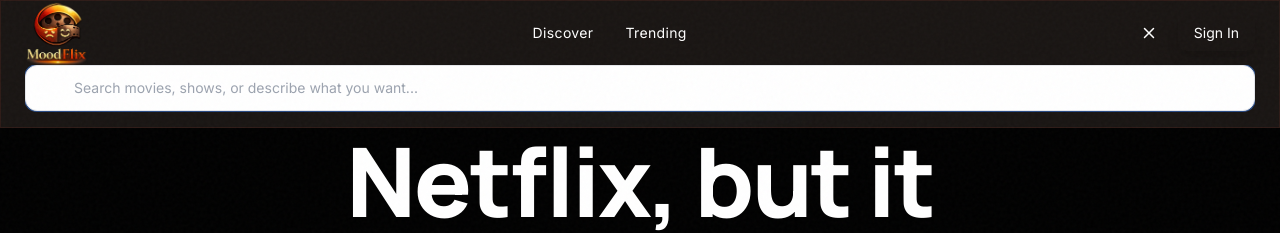
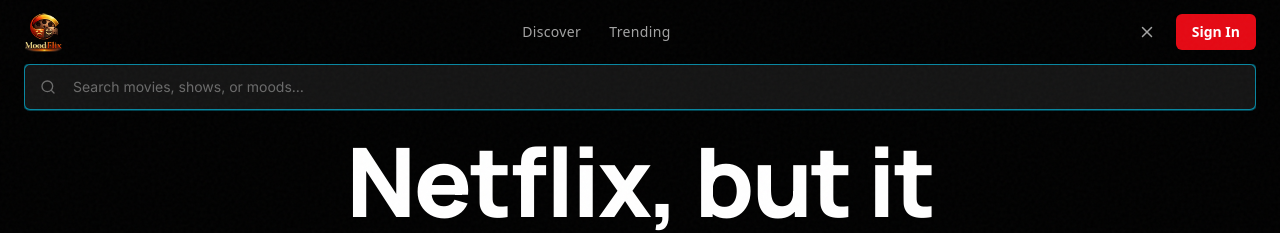
Before and after one commit to SyedGoharHussain/Moodflix, a React (Vite) app in the folder client/: page / in a window 1280 px wide. Both pictures are taken after a click on the button "Toggle search". Shown: the top 233 px of the page. Built offline with nearby package versions, Linux system fonts and the light colour scheme; no server answers.

Commit message:
navbar + skeleton

```diff
--- a/client/src/components/Navbar.jsx
+++ b/client/src/components/Navbar.jsx
@@ -1,7 +1,7 @@
-import { useState } from 'react'
-import { Link, useNavigate } from 'react-router-dom'
+import { useState, useEffect } from 'react'
+import { Link, useLocation, useNavigate } from 'react-router-dom'
 import { motion, AnimatePresence } from 'framer-motion'
-import { FiSearch, FiUser, FiMenu, FiX, FiLogOut } from 'react-icons/fi'
+import { FiSearch, FiUser, FiLogOut, FiX } from 'react-icons/fi'
 import { useAuthStore, useUIStore } from '../store/index.js'
 import logo from '../assets/logo.png'
 
@@ -10,7 +10,17 @@
   const { searchOpen, toggleSearch } = useUIStore()
   const [query, setQuery] = useState('')
   const [menuOpen, setMenuOpen] = useState(false)
+  const [scrolled, setScrolled] = useState(false)
+  const location = useLocation()
   const navigate = useNavigate()
+  const onLanding = location.pathname === '/'
+
+  useEffect(() => {
+    const onScroll = () => setScrolled(window.scrollY > 16)
+    onScroll()
+    window.addEventListener('scroll', onScroll, { passive: true })
+    return () => window.removeEventListener('scroll', onScroll)
+  }, [])
 
   const handleSearch = (e) => {
     e.preventDefault()
@@ -27,68 +37,52 @@
     navigate('/')
   }
 
+  const navBg = onLanding && !scrolled
+    ? 'bg-transparent'
+    : 'bg-bg-base/95 backdrop-blur border-b border-line-subtle'
+
   return (
-    <nav className="fixed top-0 left-0 right-0 z-50 glass">
+    <nav className={`fixed top-0 left-0 right-0 z-50 transition-colors duration-300 ${navBg}`}>
       <div className="max-w-7xl mx-auto px-4 sm:px-6">
         <div className="flex items-center justify-between h-16">
-          {/* Logo */}
-          <Link to="/" className="flex items-center gap-2 group">
-            <img src={logo} alt="MoodFlix" className="h-16 w-auto" />
+          <Link to="/" className="flex items-center gap-2">
+            <img src={logo} alt="MoodFlix" className="h-10 w-auto" />
           </Link>
 
-          {/* Center Nav Links */}
-          <div className="hidden md:flex items-center gap-8">
-            <Link to="/dashboard" className="text-ash hover:text-parchment text-sm font-body tracking-wide transition-colors">
-              Discover
-            </Link>
-            <Link to="/dashboard" className="text-ash hover:text-parchment text-sm font-body tracking-wide transition-colors">
-              Trending
-            </Link>
+          <div className="hidden md:flex items-center gap-7">
+            <Link to="/dashboard" className="text-ink-dim hover:text-ink text-sm font-medium tracking-wide transition-colors">Discover</Link>
+            <Link to="/dashboard" className="text-ink-dim hover:text-ink text-sm font-medium tracking-wide transition-colors">Trending</Link>
             {isAuthenticated && (
-              <Link to="/profile" className="text-ash hover:text-parchment text-sm font-body tracking-wide transition-colors">
-                My Library
-              </Link>
+              <Link to="/profile" className="text-ink-dim hover:text-ink text-sm font-medium tracking-wide transition-colors">My Library</Link>
             )}
           </div>
 
-          {/* Right Actions */}
           <div className="flex items-center gap-3">
-            {/* Search Toggle */}
-            <button onClick={toggleSearch} className="p-2 rounded-full hover:bg-stone-mid text-ash hover:text-parchment transition-all">
+            <button onClick={toggleSearch} className="p-2 rounded-full hover:bg-bg-hover text-ink-dim hover:text-ink transition-all" aria-label="Toggle search">
               {searchOpen ? <FiX size={18} /> : <FiSearch size={18} />}
             </button>
 
             {isAuthenticated ? (
               <div className="relative">
-                <button
-                  onClick={() => setMenuOpen(!menuOpen)}
-                  className="flex items-center gap-2 p-2 rounded-full hover:bg-stone-mid transition-all"
-                >
-                  <div className="w-8 h-8 rounded-full bg-gradient-to-br from-rust to-rust-pale flex items-center justify-center">
-                    <span className="text-xs font-bold text-parchment">
-                      {user?.username?.[0]?.toUpperCase() || 'U'}
+                <button onClick={() => setMenuOpen(!menuOpen)} className="flex items-center gap-2 p-1.5 rounded-full hover:bg-bg-hover transition-all" aria-label="Account menu">
+                  <div className="w-8 h-8 rounded-full bg-accent-red flex items-center justify-center">
+                    <span className="text-xs font-bold text-white">
+                      {user?.username?.[0]?.toUpperCase() || user?.email?.[0]?.toUpperCase() || 'U'}
                     </span>
                   </div>
                 </button>
                 <AnimatePresence>
                   {menuOpen && (
                     <motion.div
-                      initial={{ opacity: 0, y: -10, scale: 0.95 }}
-                      animate={{ opacity: 1, y: 0, scale: 1 }}
-                      exit={{ opacity: 0, y: -10, scale: 0.95 }}
-                      className="absolute right-0 mt-2 w-48 glass rounded-xl overflow-hidden shadow-2xl"
+                      initial={{ opacity: 0, y: -8 }}
+                      animate={{ opacity: 1, y: 0 }}
+                      exit={{ opacity: 0, y: -8 }}
+                      className="absolute right-0 mt-2 w-48 surface overflow-hidden shadow-2xl"
                     >
-                      <Link
-                        to="/profile"
-                        onClick={() => setMenuOpen(false)}
-                        className="flex items-center gap-3 px-4 py-3 text-sm text-ash hover:text-parchment hover:bg-stone-mid transition-all"
-                      >
+                      <Link to="/profile" onClick={() => setMenuOpen(false)} className="flex items-center gap-3 px-4 py-3 text-sm text-ink-dim hover:text-ink hover:bg-bg-hover transition-all">
                         <FiUser size={14} /> Profile
                       </Link>
-                      <button
-                        onClick={handleLogout}
-                        className="w-full flex items-center gap-3 px-4 py-3 text-sm text-ash hover:text-rust-pale hover:bg-stone-mid transition-all"
-                      >
+                      <button onClick={handleLogout} className="w-full flex items-center gap-3 px-4 py-3 text-sm text-ink-dim hover:text-accent-red hover:bg-bg-hover transition-all">
                         <FiLogOut size={14} /> Sign Out
                       </button>
                     </motion.div>
@@ -96,25 +90,13 @@
                 </AnimatePresence>
               </div>
             ) : (
-              <Link
-                to="/login"
-                className="px-4 py-2 text-sm font-body bg-gradient-to-r from-rust to-rust-deep text-parchment rounded-lg hover:from-rust-pale hover:to-rust transition-all shadow-lg shadow-rust/20"
-              >
+              <Link to="/login" className="px-4 py-2 text-sm font-semibold bg-accent-red text-white rounded-md hover:brightness-110 transition-all">
                 Sign In
               </Link>
             )}
-
-            {/* Mobile menu */}
-            <button
-              onClick={() => setMenuOpen(!menuOpen)}
-              className="md:hidden p-2 text-ash hover:text-parchment"
-            >
-              <FiMenu size={20} />
-            </button>
           </div>
         </div>
 
-        {/* Search Bar Expansion */}
         <AnimatePresence>
           {searchOpen && (
             <motion.form
@@ -122,17 +104,17 @@
               initial={{ height: 0, opacity: 0 }}
               animate={{ height: 'auto', opacity: 1 }}
               exit={{ height: 0, opacity: 0 }}
-              transition={{ duration: 0.3 }}
+              transition={{ duration: 0.2 }}
               className="overflow-hidden pb-4"
             >
               <div className="relative">
-                <FiSearch className="absolute left-4 top-1/2 -translate-y-1/2 text-ash" />
+                <FiSearch className="absolute left-4 top-1/2 -translate-y-1/2 text-ink-mute" />
                 <input
                   autoFocus
                   value={query}
                   onChange={(e) => setQuery(e.target.value)}
-                  placeholder="Search movies, shows, or describe what you want..."
-                  className="w-full pl-12 pr-4 py-3 bg-stone-mid border border-stone-light/30 rounded-xl text-parchment placeholder:text-stone-light focus:outline-none focus:border-rust/50 focus:ring-1 focus:ring-rust/30 font-body text-sm transition-all"
+                  placeholder="Search movies, shows, or moods…"
+                  className="w-full pl-12 pr-4 py-3 bg-bg-card border border-line rounded-md text-ink placeholder:text-ink-mute focus:outline-none focus:border-accent-cyan/60 focus:ring-1 focus:ring-accent-cyan/30 font-body text-sm transition-all"
                 />
               </div>
             </motion.form>
--- a/client/src/components/SkeletonCard.jsx
+++ b/client/src/components/SkeletonCard.jsx
@@ -2,17 +2,17 @@
 
 export default function SkeletonCard({ count = 6 }) {
   return (
-    <div className="flex gap-4 overflow-hidden px-4 sm:px-6">
+    <div className="flex gap-3 sm:gap-4 overflow-hidden px-4 sm:px-6">
       {Array.from({ length: count }).map((_, i) => (
         <motion.div
           key={i}
           initial={{ opacity: 0 }}
           animate={{ opacity: 1 }}
-          transition={{ delay: i * 0.1 }}
-          className="flex-shrink-0 w-[180px] sm:w-[200px]"
+          transition={{ delay: i * 0.06 }}
+          className="flex-shrink-0 w-[170px] sm:w-[190px]"
         >
-          <div className="aspect-[2/3] rounded-xl skeleton" />
-          <div className="mt-2 space-y-1.5 px-1">
+          <div className="aspect-[2/3] rounded-md skeleton" />
+          <div className="mt-2 space-y-1.5 px-0.5">
             <div className="h-3 w-3/4 rounded skeleton" />
             <div className="h-2 w-1/2 rounded skeleton" />
           </div>
```
